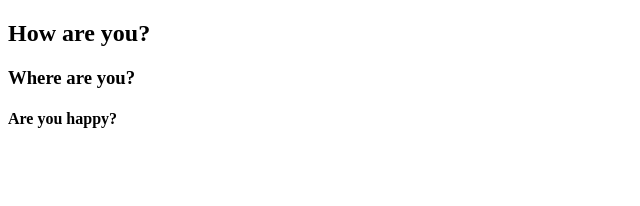
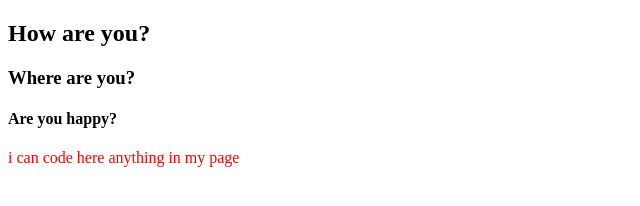
Before and after one commit to arindom10/my-2nd-repo, a plain HTML site: page index.html in a window 1280 px wide. Shown: the whole page, without its empty margins (0-640 px from the left). Drawn offline with Linux system fonts and the light colour scheme.

Commit message:
styles added

```diff
--- a/index.html
+++ b/index.html
@@ -5,10 +5,12 @@
     <meta http-equiv="X-UA-Compatible" content="IE=edge">
     <meta name="viewport" content="width=device-width, initial-scale=1.0">
     <title>My repit github repo</title>
+    <link rel="stylesheet" href="style.css">
 </head>
 <body>
     <h2>How are you?</h2>
     <h3>Where are you?</h3>
     <h4>Are you happy?</h4>
+    <p>i can code here anything in my page</p>
 </body>
 </html>
--- /dev/null
+++ b/style.css
@@ -0,0 +1,3 @@
+p{
+    color: red;
+}
```
